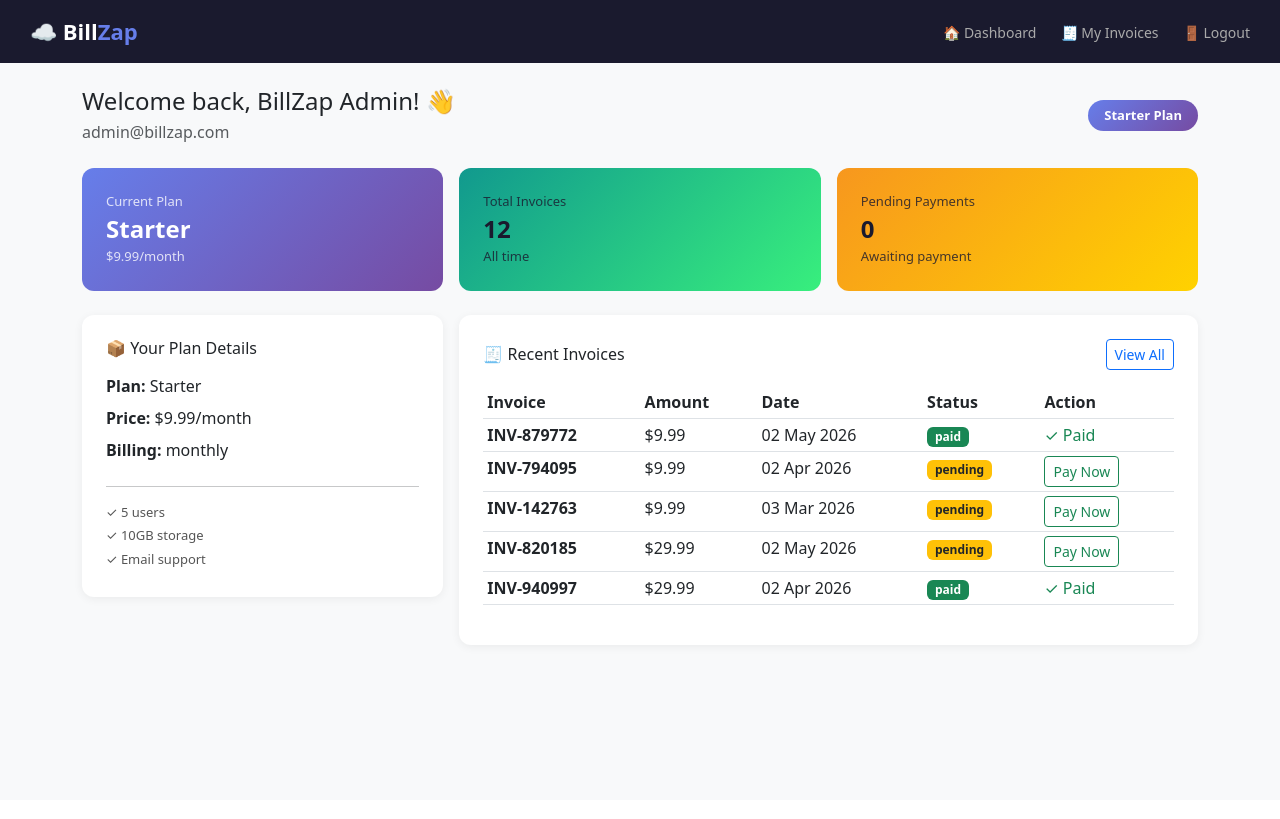
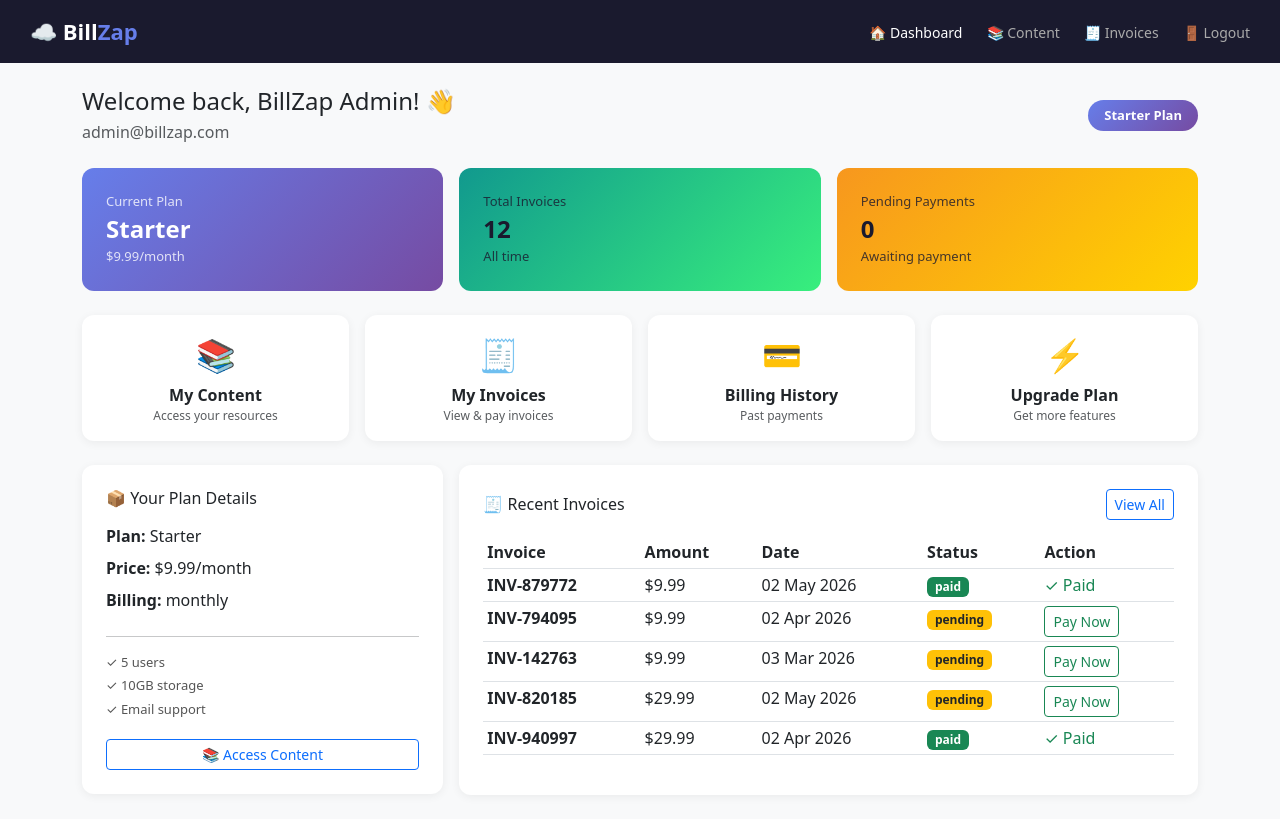
Before and after one commit to arshdeepsingh36/billzap, a Flask app: template templates/customer_dashboard.html in a window 1280 px wide. Before the commit the page ends 648 px from the top, so only its background shows below. Run offline with Flask 3, Linux system fonts and the light colour scheme; the template is opened without the code that fills it: values that come from a table or form of the project are taken from there, others are empty; data comes from the database, SQL or seed files in the repository.

Commit message:
Update customer_dashboard.html

```diff
--- a/templates/customer_dashboard.html
+++ b/templates/customer_dashboard.html
@@ -17,19 +17,30 @@
     .stat-card.orange { background: linear-gradient(135deg, #f7971e, #ffd200); color: #1a1a2e; }
     .plan-badge { background: linear-gradient(135deg, #667eea, #764ba2); color: white; padding: 6px 16px; border-radius: 20px; font-size: 13px; font-weight: 600; }
     .invoice-row:hover { background: #f8f0ff; }
+    .upgrade-banner { background: linear-gradient(135deg, #667eea, #764ba2); color: white; border-radius: 16px; padding: 24px; margin-bottom: 24px; }
+    .btn-upgrade { background: white; color: #667eea; border: none; padding: 10px 24px; border-radius: 50px; font-weight: 700; font-size: 14px; }
+    .btn-upgrade:hover { background: #f0f0ff; color: #764ba2; }
   </style>
 </head>
 <body>
   <div class="topbar">
     <div class="brand">☁ Bill<span>Zap</span></div>
     <div class="nav-links">
-      <a href="/my-dashboard">🏠 Dashboard</a>
-      <a href="/my-invoices">🧾 My Invoices</a>
+      <a href="/my-dashboard" style="color:#fff;">🏠 Dashboard</a>
+      <a href="/content">📚 Content</a>
+      <a href="/my-invoices">🧾 Invoices</a>
       <a href="/logout">🚪 Logout</a>
     </div>
   </div>
 
   <div class="container py-4">
+
+    {% with messages = get_flashed_messages(with_categories=true) %}
+      {% for category, message in messages %}
+        <div class="alert alert-{{ 'success' if category == 'success' else 'danger' }} py-2">{{ message }}</div>
+      {% endfor %}
+    {% endwith %}
+
     <div class="d-flex justify-content-between align-items-center mb-4">
       <div>
         <h4 class="mb-1">Welcome back, {{ user.name }}! 👋</h4>
@@ -44,7 +55,7 @@
     <div class="alert alert-warning d-flex align-items-center gap-3 mb-4">
       <span style="font-size:24px;">⚠️</span>
       <div>
-        <strong>Payment Required!</strong> You have {{ pending_invoices|length }} pending invoice(s).
+        <strong>Payment Due!</strong> You have {{ pending_invoices|length }} pending invoice(s).
         <a href="/my-invoices" class="btn btn-sm btn-warning ms-2">Pay Now</a>
       </div>
     </div>
@@ -74,6 +85,38 @@
       </div>
     </div>
 
+    <!-- Quick Actions -->
+    <div class="row g-3 mb-4">
+      <div class="col-md-3">
+        <a href="/content" class="card p-3 text-decoration-none text-center d-block">
+          <div style="font-size:32px;">📚</div>
+          <div class="fw-bold mt-1">My Content</div>
+          <div class="text-muted" style="font-size:12px;">Access your resources</div>
+        </a>
+      </div>
+      <div class="col-md-3">
+        <a href="/my-invoices" class="card p-3 text-decoration-none text-center d-block">
+          <div style="font-size:32px;">🧾</div>
+          <div class="fw-bold mt-1">My Invoices</div>
+          <div class="text-muted" style="font-size:12px;">View & pay invoices</div>
+        </a>
+      </div>
+      <div class="col-md-3">
+        <a href="/my-invoices" class="card p-3 text-decoration-none text-center d-block">
+          <div style="font-size:32px;">💳</div>
+          <div class="fw-bold mt-1">Billing History</div>
+          <div class="text-muted" style="font-size:12px;">Past payments</div>
+        </a>
+      </div>
+      <div class="col-md-3">
+        <a href="/content" class="card p-3 text-decoration-none text-center d-block">
+          <div style="font-size:32px;">⚡</div>
+          <div class="fw-bold mt-1">Upgrade Plan</div>
+          <div class="text-muted" style="font-size:12px;">Get more features</div>
+        </a>
+      </div>
+    </div>
+
     <div class="row g-3">
       <div class="col-md-4">
         <div class="card p-4">
@@ -88,6 +131,7 @@
             <div class="mb-1">✓ {{ f.strip() }}</div>
             {% endfor %}
           </div>
+          <a href="/content" class="btn btn-outline-primary btn-sm w-100 mt-3">📚 Access Content</a>
           {% else %}
           <div class="text-muted">No plan assigned yet.</div>
           {% endif %}
```
